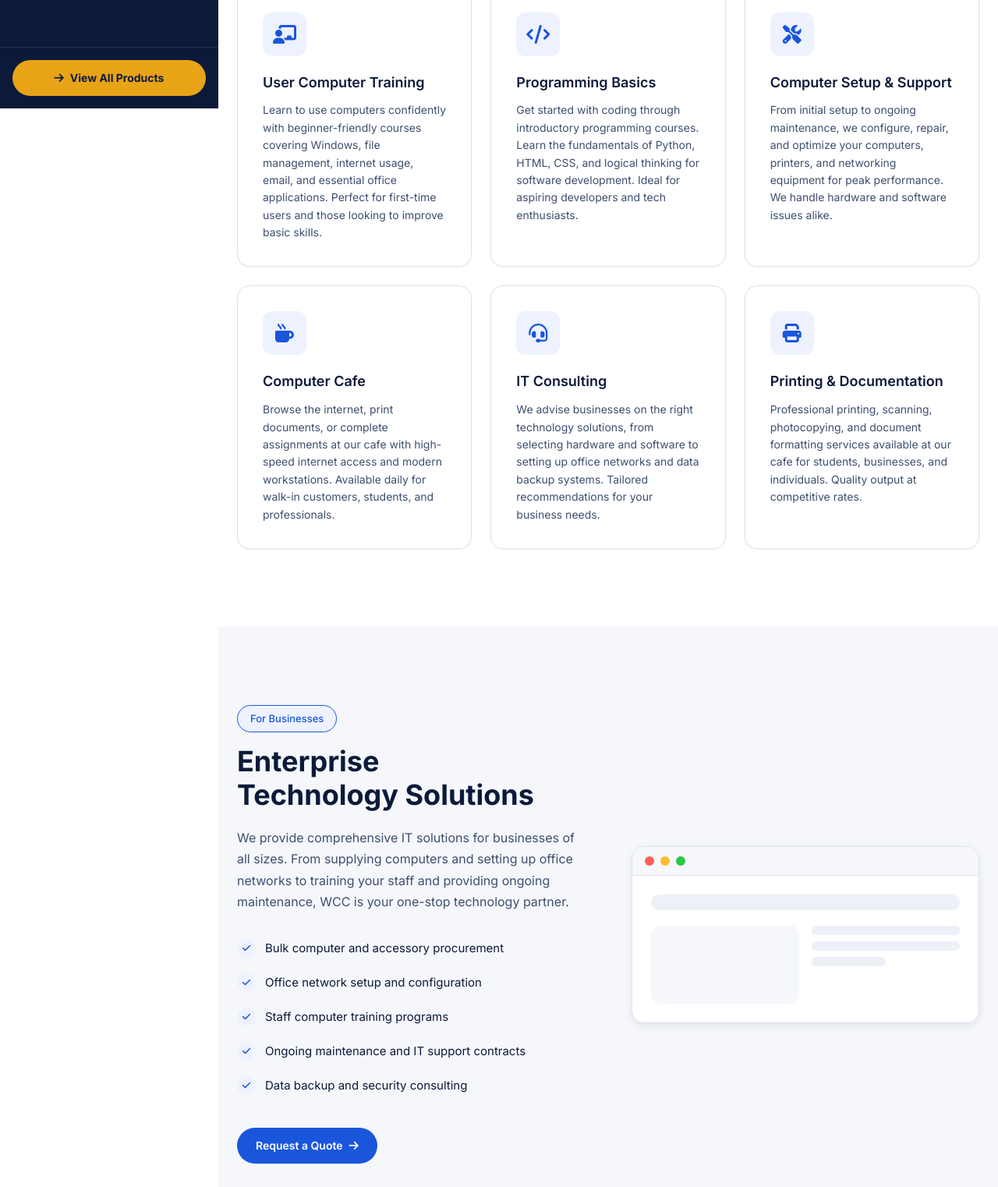
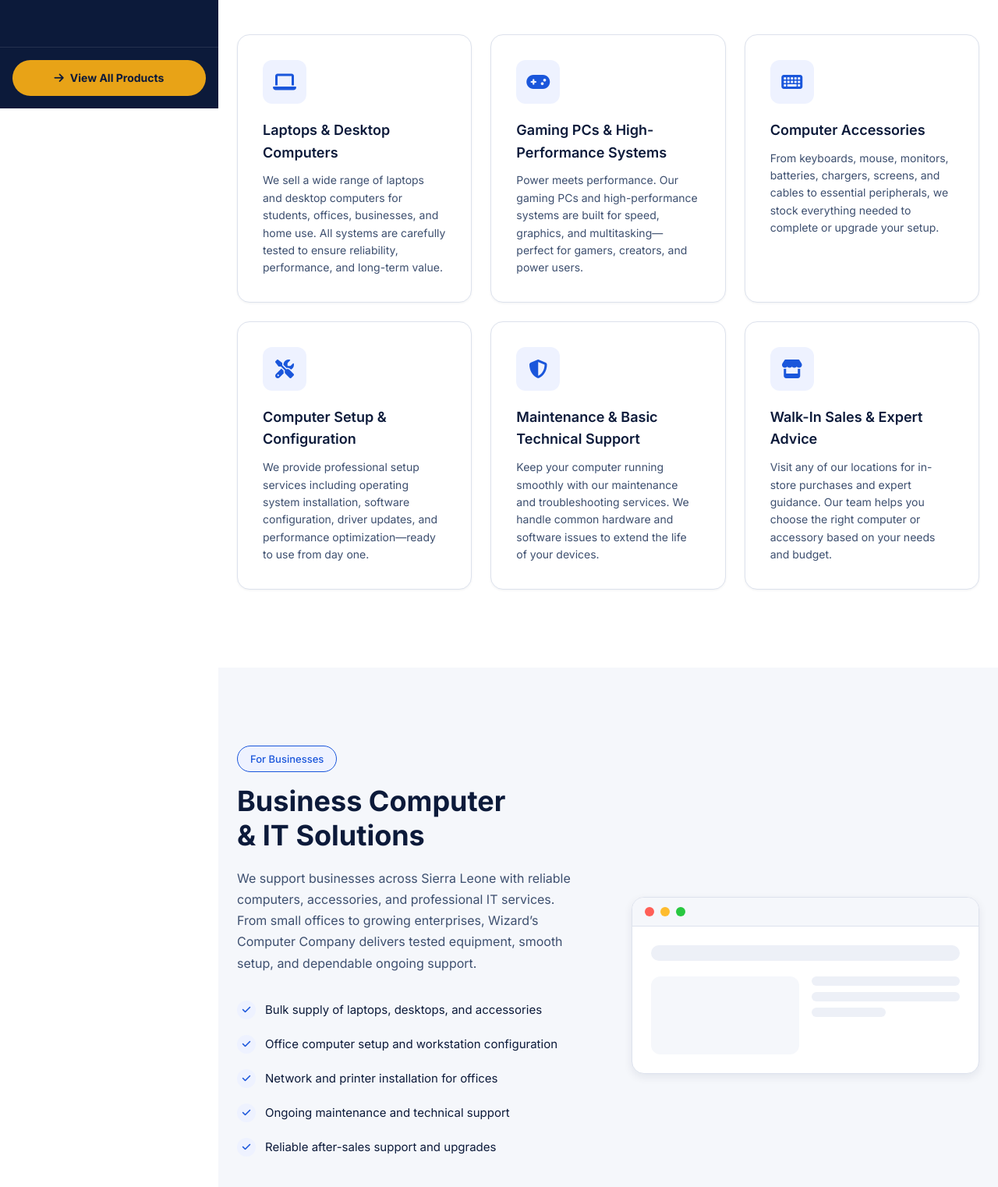
Before and after one commit to devlinksl/Wizard-Computer-Company-, a plain HTML site: page services.html in a window 1280 px wide. Shown: the part 661-2183 px from the top of the page at 78% size. Drawn offline with Linux system fonts and the light colour scheme.

Commit message:
Add files via upload

```diff
--- a/services.html
+++ b/services.html
@@ -55,8 +55,12 @@
     <div class="container">
         <div class="section-header" style="margin-bottom:0;">
             <span class="section-badge fade-in">Our Services</span>
-                    <h2 class="section-title fade-in">Comprehensive Technology Solutions</h2>
-                    <p class="section-subtitle fade-in">From training and education to hardware sales and IT consulting, we provide end-to-end technology services for individuals and businesses in Freetown.</p>
+            <h2 class="section-title fade-in">Complete Computer Sales & Support</h2>
+            <p class="section-subtitle fade-in">
+                Wizard’s Computer Company is Sierra Leone’s trusted destination for quality computers,
+                accessories, and reliable technical support. We help individuals, students, and businesses
+                find the right technology—tested, affordable, and ready to perform.
+            </p>
         </div>
     </div>
 </section>
@@ -70,34 +74,59 @@
         </div>
         <div class="features-grid fade-in">
             <div class="feature-card">
-                        <div class="feature-icon"><i class="fa-solid fa-chalkboard-user"></i></div>
-                        <h3>User Computer Training</h3>
-                        <p>Learn to use computers confidently with beginner-friendly courses covering Windows, file management, internet usage, email, and essential office applications. Perfect for first-time users and those looking to improve basic skills.</p>
+                <div class="feature-icon"><i class="fa-solid fa-laptop"></i></div>
+                <h3>Laptops & Desktop Computers</h3>
+                <p>
+                    We sell a wide range of laptops and desktop computers for students, offices, businesses,
+                    and home use. All systems are carefully tested to ensure reliability, performance,
+                    and long-term value.
+                </p>
             </div>
+
             <div class="feature-card">
-                        <div class="feature-icon"><i class="fa-solid fa-code"></i></div>
-                        <h3>Programming Basics</h3>
-                        <p>Get started with coding through introductory programming courses. Learn the fundamentals of Python, HTML, CSS, and logical thinking for software development. Ideal for aspiring developers and tech enthusiasts.</p>
+                <div class="feature-icon"><i class="fa-solid fa-gamepad"></i></div>
+                <h3>Gaming PCs & High-Performance Systems</h3>
+                <p>
+                    Power meets performance. Our gaming PCs and high-performance systems are built for speed,
+                    graphics, and multitasking—perfect for gamers, creators, and power users.
+                </p>
             </div>
+
+            <div class="feature-card">
+                <div class="feature-icon"><i class="fa-solid fa-keyboard"></i></div>
+                <h3>Computer Accessories</h3>
+                <p>
+                    From keyboards, mouse, monitors, batteries, chargers, screens, and cables to essential
+                    peripherals, we stock everything needed to complete or upgrade your setup.
+                </p>
+            </div>
+
             <div class="feature-card">
                 <div class="feature-icon"><i class="fa-solid fa-screwdriver-wrench"></i></div>
-                        <h3>Computer Setup &amp; Support</h3>
-                        <p>From initial setup to ongoing maintenance, we configure, repair, and optimize your computers, printers, and networking equipment for peak performance. We handle hardware and software issues alike.</p>
+                <h3>Computer Setup & Configuration</h3>
+                <p>
+                    We provide professional setup services including operating system installation,
+                    software configuration, driver updates, and performance optimization—ready to use
+                    from day one.
+                </p>
             </div>
+
             <div class="feature-card">
-                        <div class="feature-icon"><i class="fa-solid fa-mug-hot"></i></div>
-                        <h3>Computer Cafe</h3>
-                        <p>Browse the internet, print documents, or complete assignments at our cafe with high-speed internet access and modern workstations. Available daily for walk-in customers, students, and professionals.</p>
+                <div class="feature-icon"><i class="fa-solid fa-shield-halved"></i></div>
+                <h3>Maintenance & Basic Technical Support</h3>
+                <p>
+                    Keep your computer running smoothly with our maintenance and troubleshooting services.
+                    We handle common hardware and software issues to extend the life of your devices.
+                </p>
             </div>
+
             <div class="feature-card">
-                        <div class="feature-icon"><i class="fa-solid fa-headset"></i></div>
-                        <h3>IT Consulting</h3>
-                        <p>We advise businesses on the right technology solutions, from selecting hardware and software to setting up office networks and data backup systems. Tailored recommendations for your business needs.</p>
-                    </div>
-                    <div class="feature-card">
-                        <div class="feature-icon"><i class="fa-solid fa-print"></i></div>
-                        <h3>Printing &amp; Documentation</h3>
-                        <p>Professional printing, scanning, photocopying, and document formatting services available at our cafe for students, businesses, and individuals. Quality output at competitive rates.</p>
+                <div class="feature-icon"><i class="fa-solid fa-store"></i></div>
+                <h3>Walk-In Sales & Expert Advice</h3>
+                <p>
+                    Visit any of our locations for in-store purchases and expert guidance.
+                    Our team helps you choose the right computer or accessory based on your needs and budget.
+                </p>
             </div>
         </div>
     </div>
@@ -109,17 +138,40 @@
         <div class="audience-section">
             <div class="audience-content fade-in">
                 <span class="section-badge">For Businesses</span>
-                        <h2 class="section-title">Enterprise Technology Solutions</h2>
-                        <p>We provide comprehensive IT solutions for businesses of all sizes. From supplying computers and setting up office networks to training your staff and providing ongoing maintenance, WCC is your one-stop technology partner.</p>
+                <h2 class="section-title">Business Computer & IT Solutions</h2>
+                <p>
+                    We support businesses across Sierra Leone with reliable computers, accessories,
+                    and professional IT services. From small offices to growing enterprises,
+                    Wizard’s Computer Company delivers tested equipment, smooth setup,
+                    and dependable ongoing support.
+                </p>
                 <ul class="audience-features">
-                            <li><i class="fa-solid fa-check"></i><span>Bulk computer and accessory procurement</span></li>
-                            <li><i class="fa-solid fa-check"></i><span>Office network setup and configuration</span></li>
-                            <li><i class="fa-solid fa-check"></i><span>Staff computer training programs</span></li>
-                            <li><i class="fa-solid fa-check"></i><span>Ongoing maintenance and IT support contracts</span></li>
-                            <li><i class="fa-solid fa-check"></i><span>Data backup and security consulting</span></li>
+                    <li>
+                        <i class="fa-solid fa-check"></i>
+                        <span>Bulk supply of laptops, desktops, and accessories</span>
+                    </li>
+                    <li>
+                        <i class="fa-solid fa-check"></i>
+                        <span>Office computer setup and workstation configuration</span>
+                    </li>
+                    <li>
+                        <i class="fa-solid fa-check"></i>
+                        <span>Network and printer installation for offices</span>
+                    </li>
+                    <li>
+                        <i class="fa-solid fa-check"></i>
+                        <span>Ongoing maintenance and technical support</span>
+                    </li>
+                    <li>
+                        <i class="fa-solid fa-check"></i>
+                        <span>Reliable after-sales support and upgrades</span>
+                    </li>
                 </ul>
-                        <a href="contact.html" class="btn btn-primary">Request a Quote <i class="fa-solid fa-arrow-right"></i></a>
+                <a href="contact.html" class="btn btn-primary">
+                    Request a Quote <i class="fa-solid fa-arrow-right"></i>
+                </a>
             </div>
+
             <div class="audience-visual fade-in">
                 <div class="visual-card">
                     <div class="visual-header">
@@ -148,28 +200,45 @@
         <div class="section-header">
             <span class="section-badge fade-in">How It Works</span>
             <h2 class="section-title fade-in">Getting Started Is Easy</h2>
-                    <p class="section-subtitle fade-in">Whether you need training, products, or IT support, getting started with WCC is straightforward.</p>
+            <p class="section-subtitle fade-in">
+                Buying computers or accessories from Wizard’s Computer Company is simple,
+                fast, and hassle-free.
+            </p>
         </div>
         <div class="steps-grid fade-in">
             <div class="step-card">
                 <div class="step-number">1</div>
                 <div class="step-content">
                     <h3>Tell Us What You Need</h3>
-                            <p>Visit us at our Portee location, call us, or send an email describing your technology needs. We listen carefully to understand exactly what you require.</p>
+                    <p>
+                        Visit any of our locations, call us, or send a message describing the type
+                        of computer or accessories you’re looking for. We help you identify
+                        the best option for your needs and budget.
+                    </p>
                 </div>
             </div>
+
             <div class="step-card">
                 <div class="step-number">2</div>
                 <div class="step-content">
-                            <h3>We Recommend Solutions</h3>
-                            <p>Based on your needs and budget, we provide tailored recommendations for products, training, or IT services that best fit your situation.</p>
+                    <h3>We Recommend the Right Products</h3>
+                    <p>
+                        Our experts recommend reliable laptops, desktops, gaming PCs,
+                        and accessories that match your requirements—no guesswork,
+                        just trusted advice.
+                    </p>
                 </div>
             </div>
+
             <div class="step-card">
                 <div class="step-number">3</div>
                 <div class="step-content">
-                            <h3>We Deliver &amp; Support</h3>
-                            <p>We deliver your products, enroll you in training, or begin IT support. Our relationship continues with after-sales support and ongoing assistance.</p>
+                    <h3>Purchase, Setup & Support</h3>
+                    <p>
+                        Once you purchase, we handle setup, configuration, and provide
+                        after-sales support to ensure your system performs perfectly
+                        from day one.
+                    </p>
                 </div>
             </div>
         </div>
```
Also changed, not shown: about.html (+34 -17 lines), index.html (+2 -2 lines). Lines whose indentation alone changed are shown as unchanged.
